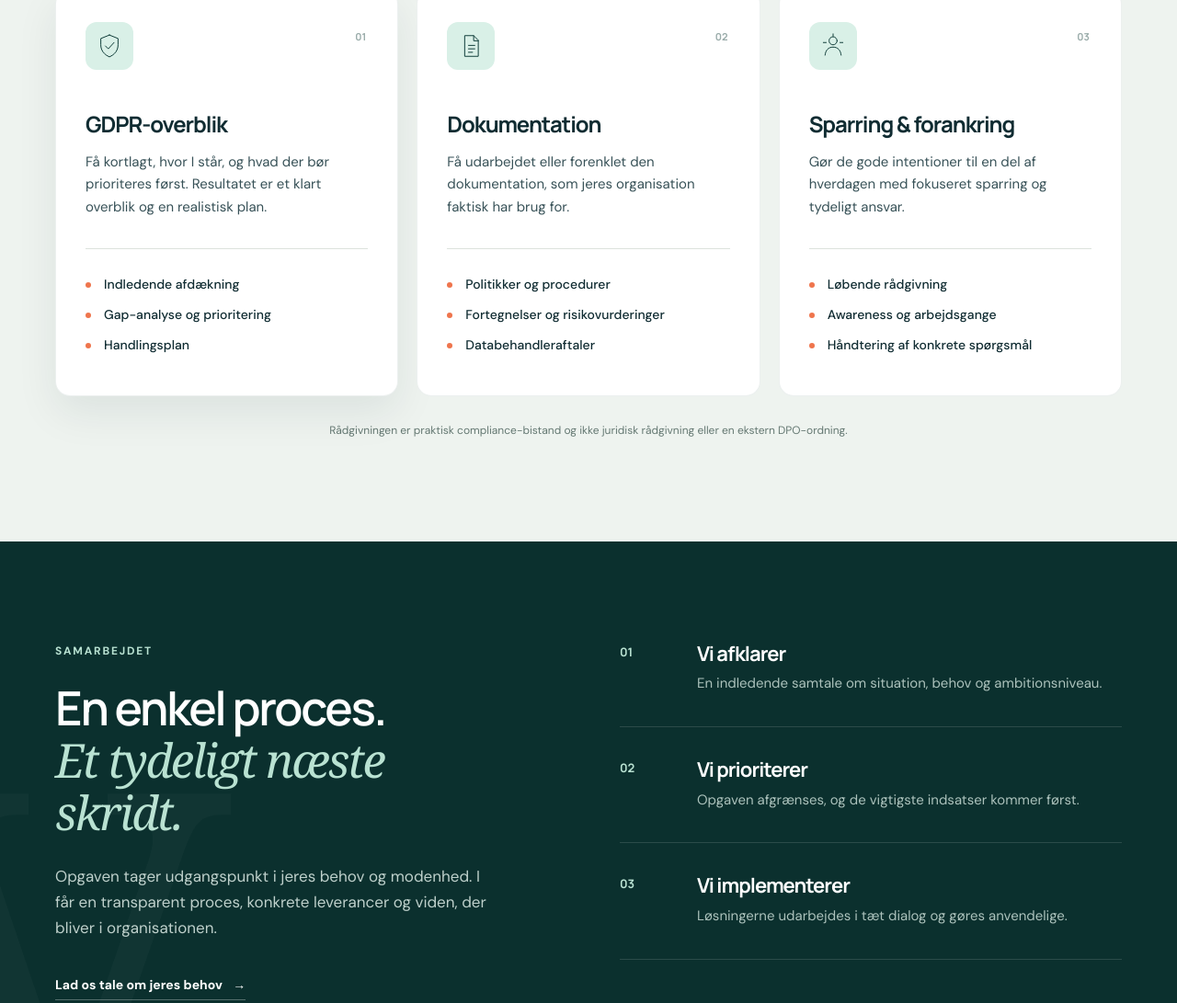
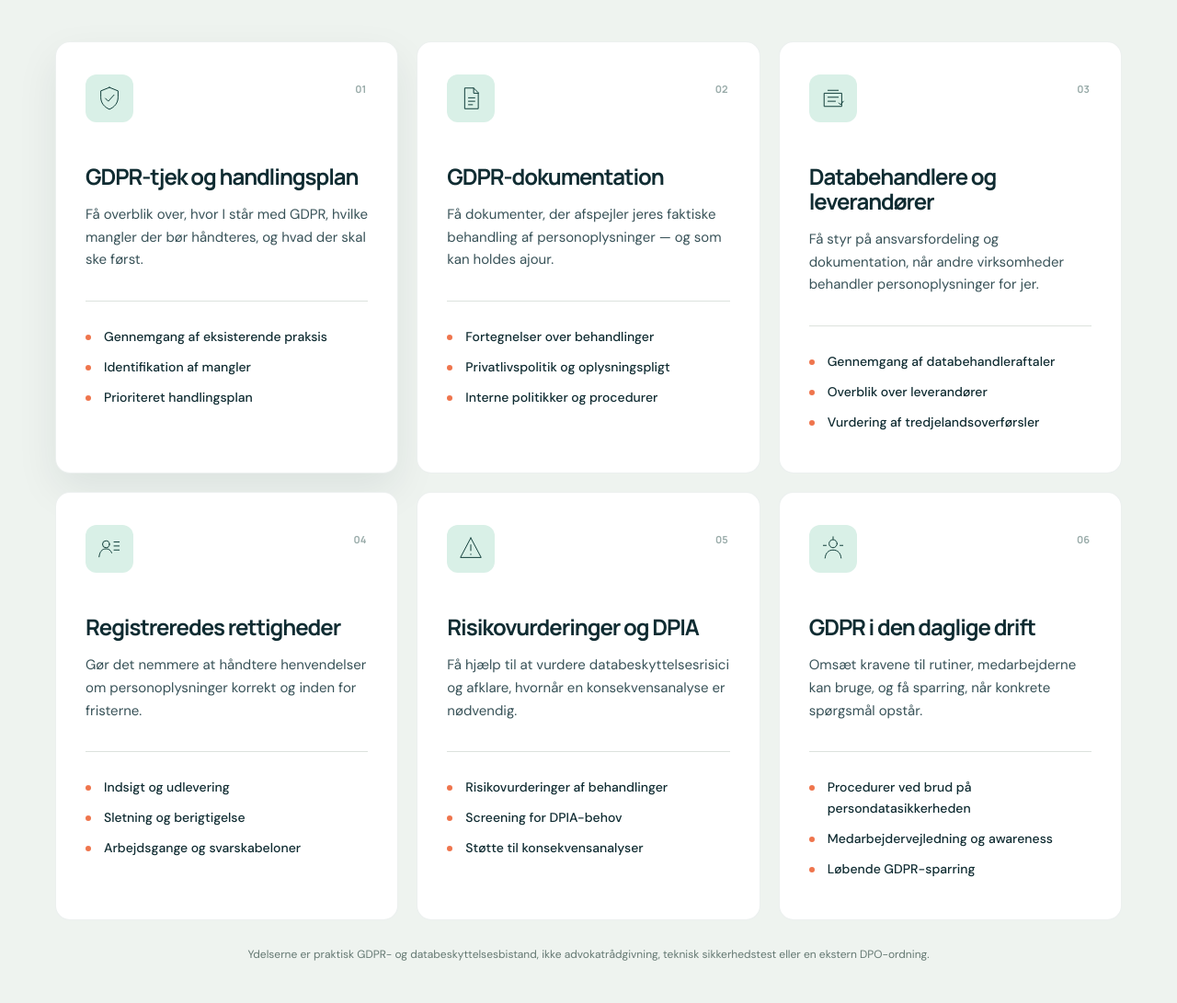
Before and after one commit to chrkjvi/vinther-compliance, a plain HTML site: page index.html in a window 1280 px wide. Shown: the part 1480-2571 px from the top of the page at 92% size. Drawn offline with Linux system fonts and the light colour scheme.

Commit message:
Replace services section with six CIPP/E-aligned GDPR offerings

```diff
--- a/index.html
+++ b/index.html
@@ -76,10 +76,10 @@
         <div class="container">
           <div class="section-heading">
             <div>
-              <p class="section-kicker">Ydelser</p>
-              <h2>Hjælp dér, hvor I er.</h2>
+              <p class="section-kicker">Ydelser · Databeskyttelse</p>
+              <h2>GDPR-hjælp, der løser konkrete opgaver.</h2>
             </div>
-            <p>Et afgrænset projekt, et kritisk blik på det eksisterende eller hjælp til at få opgaverne helt i mål.</p>
+            <p>Fra det første overblik til dokumentation og faste arbejdsgange. Vælg en enkelt ydelse, eller sammensæt et forløb efter jeres behov.</p>
           </div>
 
           <div class="service-grid">
@@ -88,12 +88,12 @@
                 <svg viewBox="0 0 48 48"><path d="M24 5 39 11v11c0 10-6 17-15 21C15 39 9 32 9 22V11l15-6Z"/><path d="m17 24 5 5 10-11"/></svg>
               </div>
               <p class="service-number">01</p>
-              <h3>GDPR-overblik</h3>
-              <p>Få kortlagt, hvor I står, og hvad der bør prioriteres først. Resultatet er et klart overblik og en realistisk plan.</p>
+              <h3>GDPR-tjek og handlingsplan</h3>
+              <p>Få overblik over, hvor I står med GDPR, hvilke mangler der bør håndteres, og hvad der skal ske først.</p>
               <ul>
-                <li>Indledende afdækning</li>
-                <li>Gap-analyse og prioritering</li>
-                <li>Handlingsplan</li>
+                <li>Gennemgang af eksisterende praksis</li>
+                <li>Identifikation af mangler</li>
+                <li>Prioriteret handlingsplan</li>
               </ul>
             </article>
 
@@ -102,12 +102,54 @@
                 <svg viewBox="0 0 48 48"><path d="M14 6h15l8 8v28H14z"/><path d="M29 6v9h8M20 23h11M20 29h11M20 35h7"/></svg>
               </div>
               <p class="service-number">02</p>
-              <h3>Dokumentation</h3>
-              <p>Få udarbejdet eller forenklet den dokumentation, som jeres organisation faktisk har brug for.</p>
+              <h3>GDPR-dokumentation</h3>
+              <p>Få dokumenter, der afspejler jeres faktiske behandling af personoplysninger — og som kan holdes ajour.</p>
               <ul>
-                <li>Politikker og procedurer</li>
-                <li>Fortegnelser og risikovurderinger</li>
-                <li>Databehandleraftaler</li>
+                <li>Fortegnelser over behandlinger</li>
+                <li>Privatlivspolitik og oplysningspligt</li>
+                <li>Interne politikker og procedurer</li>
+              </ul>
+            </article>
+
+            <article class="service-card">
+              <div class="service-icon" aria-hidden="true">
+                <svg viewBox="0 0 48 48"><path d="M9 15h30v23H9zM15 10h18M15 22h18M15 29h13"/><path d="M34 32l3 3 5-6"/></svg>
+              </div>
+              <p class="service-number">03</p>
+              <h3>Databehandlere og leverandører</h3>
+              <p>Få styr på ansvarsfordeling og dokumentation, når andre virksomheder behandler personoplysninger for jer.</p>
+              <ul>
+                <li>Gennemgang af databehandleraftaler</li>
+                <li>Overblik over leverandører</li>
+                <li>Vurdering af tredjelandsoverførsler</li>
+              </ul>
+            </article>
+
+            <article class="service-card">
+              <div class="service-icon" aria-hidden="true">
+                <svg viewBox="0 0 48 48"><circle cx="18" cy="16" r="6"/><path d="M6 38c1-9 5-14 12-14 5 0 8 2 10 7M32 12h9M32 19h9M32 26h9"/></svg>
+              </div>
+              <p class="service-number">04</p>
+              <h3>Registreredes rettigheder</h3>
+              <p>Gør det nemmere at håndtere henvendelser om personoplysninger korrekt og inden for fristerne.</p>
+              <ul>
+                <li>Indsigt og udlevering</li>
+                <li>Sletning og berigtigelse</li>
+                <li>Arbejdsgange og svarskabeloner</li>
+              </ul>
+            </article>
+
+            <article class="service-card">
+              <div class="service-icon" aria-hidden="true">
+                <svg viewBox="0 0 48 48"><path d="M24 5 42 39H6L24 5Z"/><path d="M24 17v10M24 33v1"/></svg>
+              </div>
+              <p class="service-number">05</p>
+              <h3>Risikovurderinger og DPIA</h3>
+              <p>Få hjælp til at vurdere databeskyttelsesrisici og afklare, hvornår en konsekvensanalyse er nødvendig.</p>
+              <ul>
+                <li>Risikovurderinger af behandlinger</li>
+                <li>Screening for DPIA-behov</li>
+                <li>Støtte til konsekvensanalyser</li>
               </ul>
             </article>
 
@@ -115,17 +157,17 @@
               <div class="service-icon" aria-hidden="true">
                 <svg viewBox="0 0 48 48"><circle cx="24" cy="15" r="7"/><path d="M10 40c1-9 6-14 14-14s13 5 14 14M7 18h5M36 18h5M24 3v4"/></svg>
               </div>
-              <p class="service-number">03</p>
-              <h3>Sparring &amp; forankring</h3>
-              <p>Gør de gode intentioner til en del af hverdagen med fokuseret sparring og tydeligt ansvar.</p>
+              <p class="service-number">06</p>
+              <h3>GDPR i den daglige drift</h3>
+              <p>Omsæt kravene til rutiner, medarbejderne kan bruge, og få sparring, når konkrete spørgsmål opstår.</p>
               <ul>
-                <li>Løbende rådgivning</li>
-                <li>Awareness og arbejdsgange</li>
-                <li>Håndtering af konkrete spørgsmål</li>
+                <li>Procedurer ved brud på persondatasikkerheden</li>
+                <li>Medarbejdervejledning og awareness</li>
+                <li>Løbende GDPR-sparring</li>
               </ul>
             </article>
           </div>
-          <p class="scope-note">Rådgivningen er praktisk compliance-bistand og ikke juridisk rådgivning eller en ekstern DPO-ordning.</p>
+          <p class="scope-note">Ydelserne er praktisk GDPR- og databeskyttelsesbistand, ikke advokatrådgivning, teknisk sikkerhedstest eller en ekstern DPO-ordning.</p>
         </div>
       </section>
 
```
